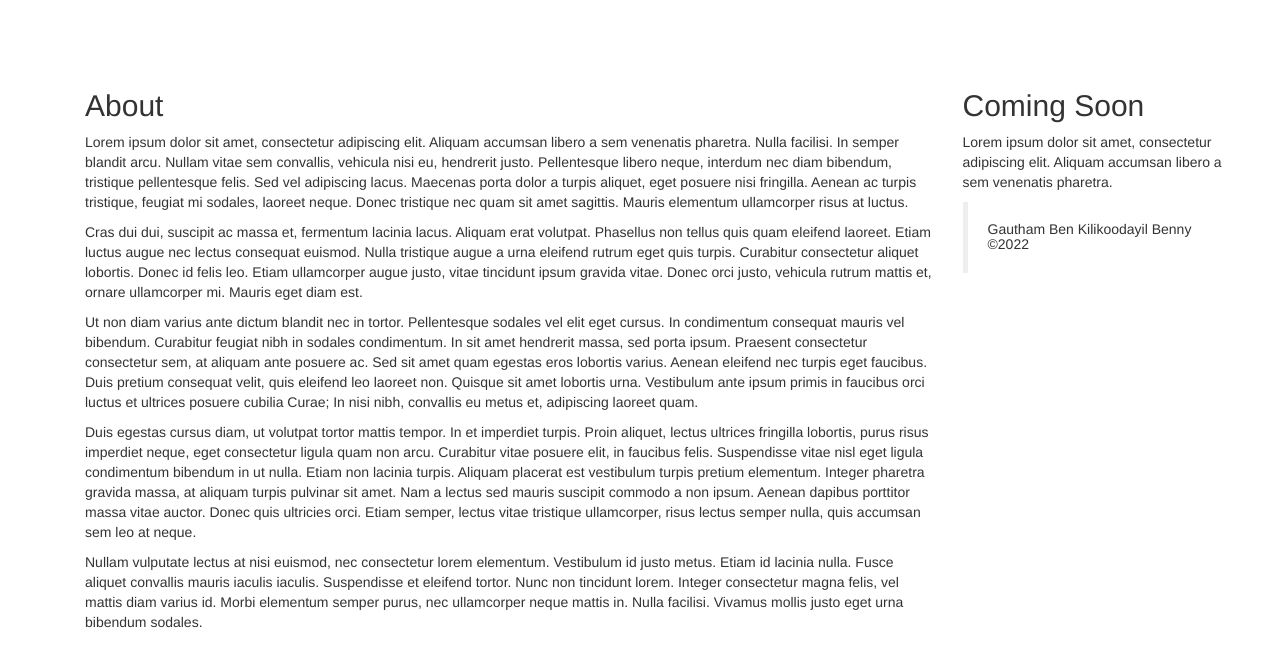
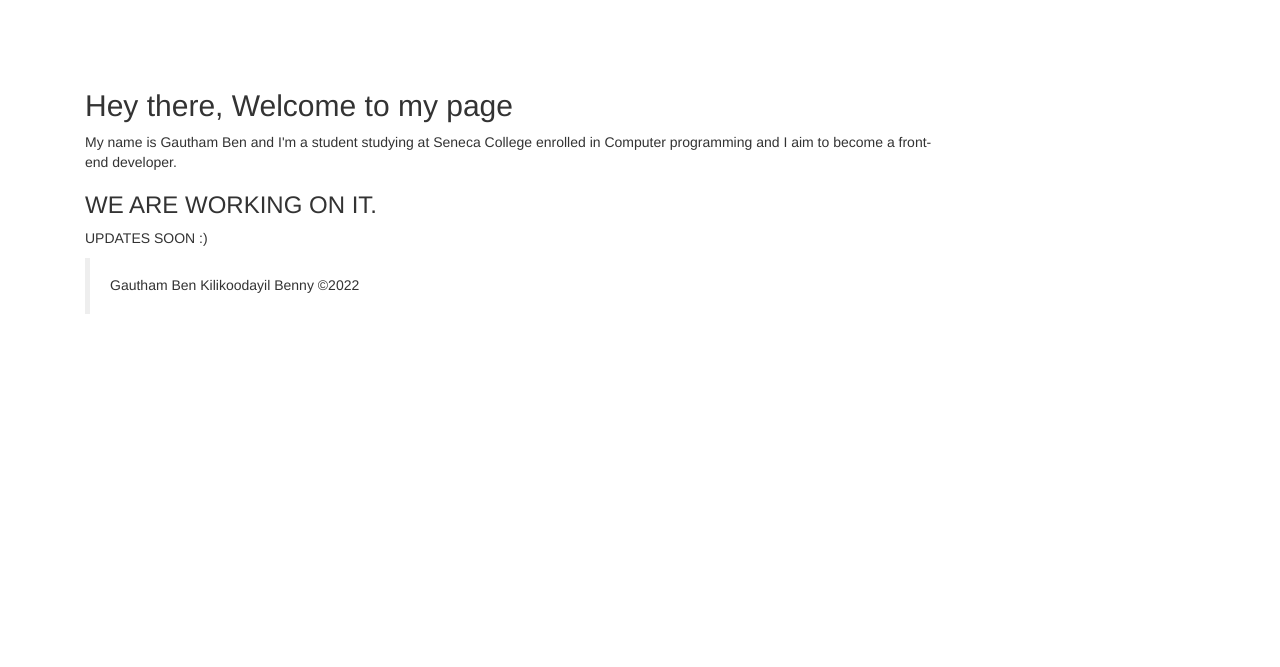
Before and after one commit to gauthambenkb/AS05, a Node server app: page /home in a window 1280 px wide. Shown: the part 51-718 px from the top of the page. Run offline with Node 20, Linux system fonts and the light colour scheme; some libraries are stand-ins or nearby versions.

Commit message:
Add files via upload

```diff
--- a/views/home.hbs
+++ b/views/home.hbs
@@ -8,7 +8,7 @@
       <link rel="stylesheet" href="https://stackpath.bootstrapcdn.com/bootstrap/3.4.1/css/bootstrap.min.css" integrity="sha384-HSMxcRTRxnN+Bdg0JdbxYKrThecOKuH5zCYotlSAcp1+c8xmyTe9GYg1l9a69psu" crossorigin="anonymous">
       <link rel="stylesheet" href="/css/main.css">
 
-    <link rel="stylesheet" href="https://bootswatch.com/3/darkly/bootstrap.min.css">
+    {{!-- <link rel="stylesheet" href="https://bootswatch.com/3/darkly/bootstrap.min.css"> --}}
       <title>Assignment-4</title>
   </head>
   <body>
@@ -40,44 +40,18 @@
       </div>
     </nav>
     <div class="container" style="padding-top:60px">
-    <div class="row">
+      <div class="row">
+        <section class="main col-md-9">
+          <article>
+            <h2>Hey there, Welcome to my page</h2>
+            <p>
+                My name is Gautham Ben and I'm a student studying at Seneca College enrolled in Computer programming and I aim to become a front-end developer.
 
-  <section class="main col-md-9">
-    <article>
-      <h2>About</h2>
-      <p>Lorem ipsum dolor sit amet, consectetur adipiscing elit. Aliquam accumsan libero a sem venenatis pharetra.
-        Nulla facilisi. In semper blandit arcu. Nullam vitae sem convallis, vehicula nisi eu, hendrerit justo.
-        Pellentesque libero neque, interdum nec diam bibendum, tristique pellentesque felis. Sed vel adipiscing lacus.
-        Maecenas porta dolor a turpis aliquet, eget posuere nisi fringilla. Aenean ac turpis tristique, feugiat mi
-        sodales, laoreet neque. Donec tristique nec quam sit amet sagittis. Mauris elementum ullamcorper risus at
-        luctus.</p>
-      <p>Cras dui dui, suscipit ac massa et, fermentum lacinia lacus. Aliquam erat volutpat. Phasellus non tellus quis
-        quam eleifend laoreet. Etiam luctus augue nec lectus consequat euismod. Nulla tristique augue a urna eleifend
-        rutrum eget quis turpis. Curabitur consectetur aliquet lobortis. Donec id felis leo. Etiam ullamcorper augue
-        justo, vitae tincidunt ipsum gravida vitae. Donec orci justo, vehicula rutrum mattis et, ornare ullamcorper mi.
-        Mauris eget diam est.</p>
-      <p>Ut non diam varius ante dictum blandit nec in tortor. Pellentesque sodales vel elit eget cursus. In condimentum
-        consequat mauris vel bibendum. Curabitur feugiat nibh in sodales condimentum. In sit amet hendrerit massa, sed
-        porta ipsum. Praesent consectetur consectetur sem, at aliquam ante posuere ac. Sed sit amet quam egestas eros
-        lobortis varius. Aenean eleifend nec turpis eget faucibus. Duis pretium consequat velit, quis eleifend leo
-        laoreet non. Quisque sit amet lobortis urna. Vestibulum ante ipsum primis in faucibus orci luctus et ultrices
-        posuere cubilia Curae; In nisi nibh, convallis eu metus et, adipiscing laoreet quam.</p>
-      <p>Duis egestas cursus diam, ut volutpat tortor mattis tempor. In et imperdiet turpis. Proin aliquet, lectus
-        ultrices fringilla lobortis, purus risus imperdiet neque, eget consectetur ligula quam non arcu. Curabitur vitae
-        posuere elit, in faucibus felis. Suspendisse vitae nisl eget ligula condimentum bibendum in ut nulla. Etiam non
-        lacinia turpis. Aliquam placerat est vestibulum turpis pretium elementum. Integer pharetra gravida massa, at
-        aliquam turpis pulvinar sit amet. Nam a lectus sed mauris suscipit commodo a non ipsum. Aenean dapibus porttitor
-        massa vitae auctor. Donec quis ultricies orci. Etiam semper, lectus vitae tristique ullamcorper, risus lectus
-        semper nulla, quis accumsan sem leo at neque.</p>
-      <p>Nullam vulputate lectus at nisi euismod, nec consectetur lorem elementum. Vestibulum id justo metus. Etiam id
-        lacinia nulla. Fusce aliquet convallis mauris iaculis iaculis. Suspendisse et eleifend tortor. Nunc non
-        tincidunt lorem. Integer consectetur magna felis, vel mattis diam varius id. Morbi elementum semper purus, nec
-        ullamcorper neque mattis in. Nulla facilisi. Vivamus mollis justo eget urna bibendum sodales.</p>
-    </article>
-  </section>
-  <aside class="col-md-3">
-    <h2>Coming Soon</h2>
-    <p>Lorem ipsum dolor sit amet, consectetur adipiscing elit. Aliquam accumsan libero a sem venenatis pharetra.</p>
+            </p>
+            <h3>WE ARE WORKING ON IT.</h3>
+            <p>UPDATES SOON :)</p>
+          </article>
+        </div>
         <footer>
           <div class="row4">
             <blockquote><h5>Gautham Ben Kilikoodayil Benny ©2022 </h5></blockquote>
```
